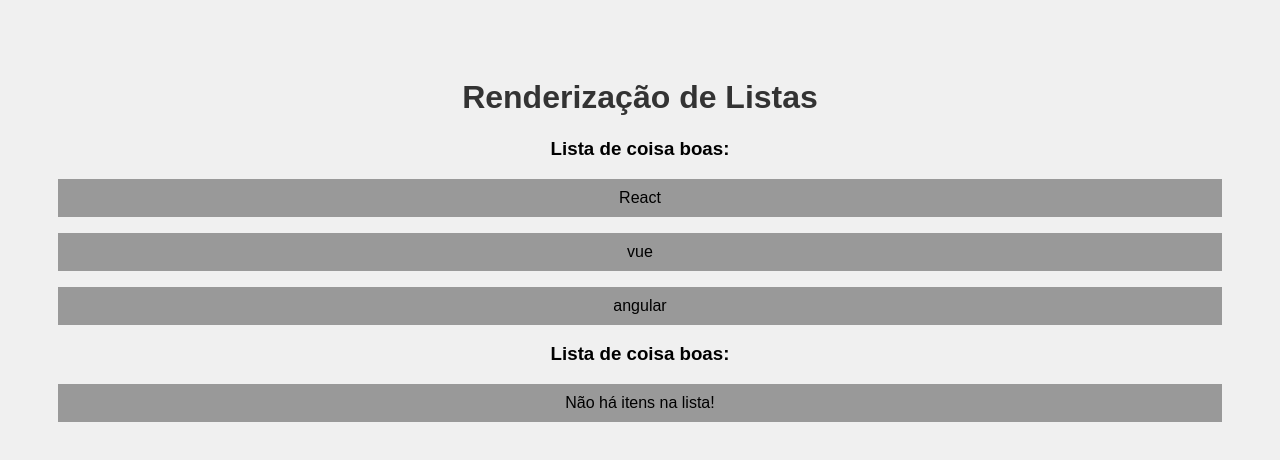
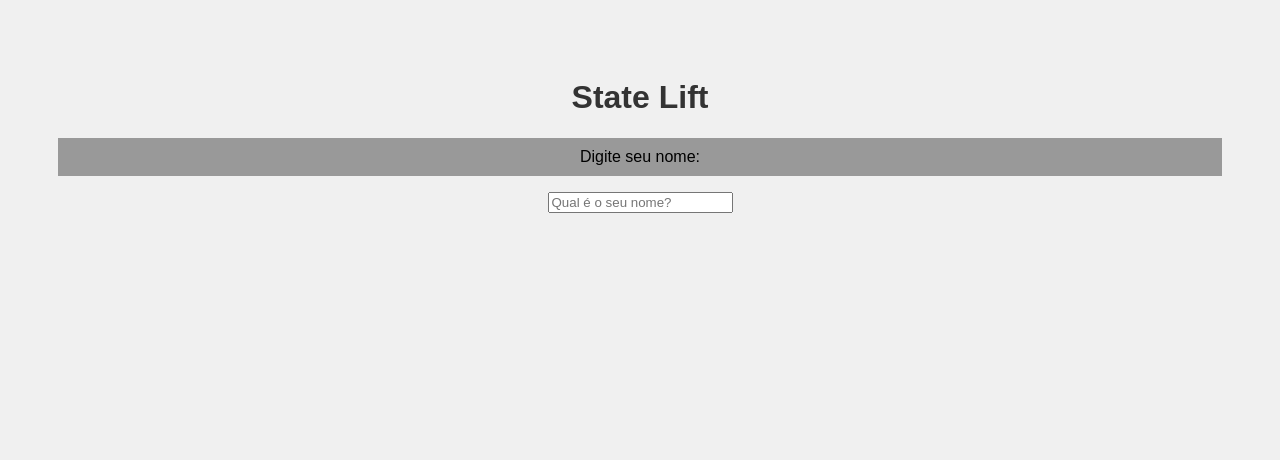
Before and after one commit to joaolouko/mecanicaModelo, a React (Create React App) app: page / in a window 1280 px wide. Shown: the top 460 px of the page. Built offline with nearby package versions, Linux system fonts and the light colour scheme.

Commit message:
não funcionou

```diff
--- a/src/App.js
+++ b/src/App.js
@@ -1,15 +1,17 @@
+import {useState} from 'react'
+
 import './App.css';
-import OutraLista from './components/OutraLista';
+import Saudacao from './components/Saudacao';
+import SeuNome from './components/SeuNome';
 
 function App() {
-
-  const meusItens = ['React' , 'vue', 'angular']
+  const [nome, setNome] = useState()
 
   return (
     <div className="App">
-      <h1>Renderização de Listas</h1>
-      <OutraLista itens={meusItens}/>
-      <OutraLista itens={[]}/>
+      <h1>State Lift</h1>
+      <SeuNome setNome={setNome}/>
+      <Saudacao nome={nome}/>
     </div>
   );
 }
--- /dev/null
+++ b/src/components/Saudacao.js
@@ -0,0 +1,13 @@
+function Saudacao({nome}) {
+
+    function gerarSaudacao(algumNome){
+        return 'olá', {algumNome}, 'joia'
+    }
+    return(
+        <>
+       {nome && <p> {gerarSaudacao(nome)}</p>}
+        </>
+    )
+}
+
+export default Saudacao
--- /dev/null
+++ b/src/components/SeuNome.js
@@ -0,0 +1,10 @@
+function SeuNome({setNome}) {
+    return (
+        <div>
+            <p>Digite seu nome:</p>
+            <input type="text" placeholder="Qual é o seu nome?" onChange={(e) => setNome(e.target.value)} />
+        </div>
+    )
+}
+
+export default SeuNome
```
